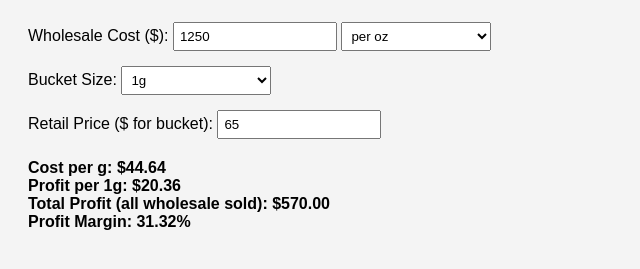
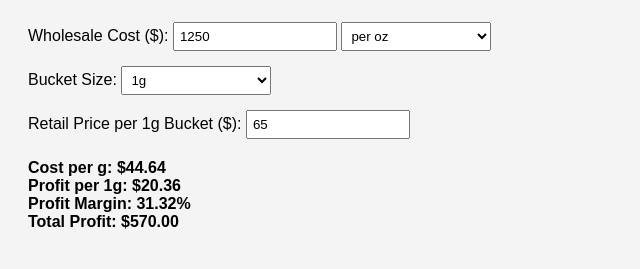
Before and after one commit to L50x/pmc, a plain HTML site: page index.html in a window 1280 px wide. Shown: the part 79-348 px from the top of the page, without its empty margins (0-640 px from the left). Drawn offline with Linux system fonts and the light colour scheme.

Commit message:
Update index.html

```diff
--- a/index.html
+++ b/index.html
@@ -27,10 +27,12 @@
   <select id="size">
     <option value="1" selected>1g</option>
     <option value="2">2g</option>
+    <option value="3.5">3.5g</option>
+    <option value="7">7g</option>
   </select>
 </label>
 
-<label>Retail Price ($ for bucket):
+<label id="retailLabel">Retail Price per <span id="bucketSizeLabel">1</span>g Bucket ($):
   <input type="number" id="retail" step="1" min="0" value="65">
 </label>
 
@@ -42,6 +44,7 @@ const costUnit = document.getElementById('costUnit');
 const sizeSelect = document.getElementById('size');
 const retailInput = document.getElementById('retail');
 const resultDiv = document.getElementById('result');
+const bucketSizeLabel = document.getElementById('bucketSizeLabel');
 
 const inputs = [costInput, costUnit, sizeSelect, retailInput];
 
@@ -53,7 +56,6 @@ function toPerGram(value, unit) {
 }
 
 function getTotalUnits(unitSize) {
-  // Determine number of grams in wholesale unit
   let grams;
   const costUnitValue = costUnit.value;
   if (costUnitValue === 'g') grams = 1;
@@ -73,15 +75,17 @@ function updateProfit() {
   const profitPerBucket = retailPerBucket - costPerBucket;
   const marginPercent = (profitPerBucket / retailPerBucket) * 100;
 
-  // total profit if all wholesale sold
   const totalBuckets = getTotalUnits(bucketSize);
   const totalProfit = profitPerBucket * totalBuckets;
+
+  // Update label dynamically
+  bucketSizeLabel.textContent = bucketSize;
 
   resultDiv.innerHTML = `
     Cost per g: $${costPerGram.toFixed(2)}<br>
     Profit per ${bucketSize}g: $${profitPerBucket.toFixed(2)}<br>
-    Total Profit (all wholesale sold): $${totalProfit.toFixed(2)}<br>
-    Profit Margin: ${marginPercent.toFixed(2)}%
+    Profit Margin: ${marginPercent.toFixed(2)}%<br>
+    Total Profit: $${totalProfit.toFixed(2)}
   `;
 }
 
```
